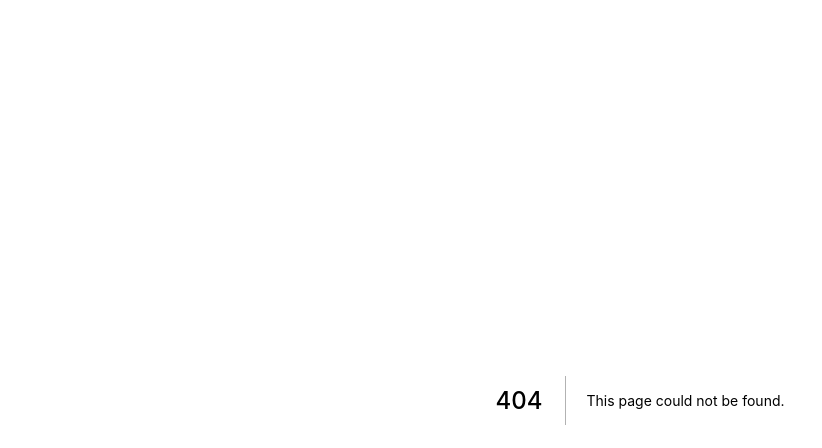
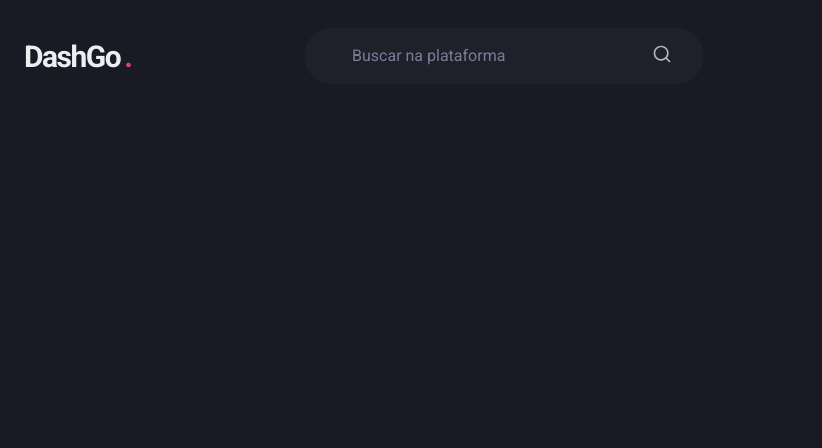
Before and after one commit to arcangeloBiel/DashGo, a Next.js app: page /dashboard in a window 1280 px wide. Before the commit this address had no page. Shown: the top 448 px of the page, without its empty margins (0-822 px from the left). Built offline with nearby package versions, Linux system fonts and the light colour scheme.

Commit message:
Criando Header

```diff
--- a/package.json
+++ b/package.json
@@ -16,7 +16,8 @@
     "framer-motion": "^6.2.8",
     "next": "12.1.0",
     "react": "17.0.2",
-    "react-dom": "17.0.2"
+    "react-dom": "17.0.2",
+    "react-icons": "^4.3.1"
   },
   "devDependencies": {
     "@types/node": "^17.0.23",
--- /dev/null
+++ b/src/components/Header.tsx
@@ -0,0 +1,49 @@
+import { Flex, Text, Input, Icon } from "@chakra-ui/react";
+import { RiSearchLine } from 'react-icons/ri'
+
+export function Header() {
+  return (
+    <Flex
+      as="header"
+      w="100%"
+      maxWidth={1480}
+      h="20"
+      mx="auto"
+      mt="4"
+      px="6"
+      align="center"
+    >
+      <Text fontSize="3xl" fontWeight="bold" letterSpacing="tighter" w="64">
+        DashGo
+        <Text as="span" ml="1" color="pink.500">
+          .
+        </Text>
+      </Text>
+
+      <Flex
+        as="label"
+        flex="1"
+        py="4"
+        px="8"
+        ml="6"
+        maxWidth={400}
+        alignSelf="center"
+        color="gray.200"
+        position="relative"
+        bg="gray.800"
+        borderRadius="full"
+      >
+        <Input
+          color="gray.50"
+          variant="unstyled"
+          px="4"
+          mr="4"
+          placeholder="Buscar na plataforma"
+          _placeholder={{color: 'gray.400'}}
+        />
+
+        <Icon as={RiSearchLine} fontSize="20" />
+      </Flex>
+    </Flex>
+  );
+}
--- /dev/null
+++ b/src/pages/dashboard.tsx
@@ -0,0 +1,7 @@
+import { Header } from "../components/Header";
+
+export default function Dashboard() {
+  return (
+      <Header />
+  )
+}
```
Also changed, not shown: 1 other file (tests, documents, lock files or other folders).
